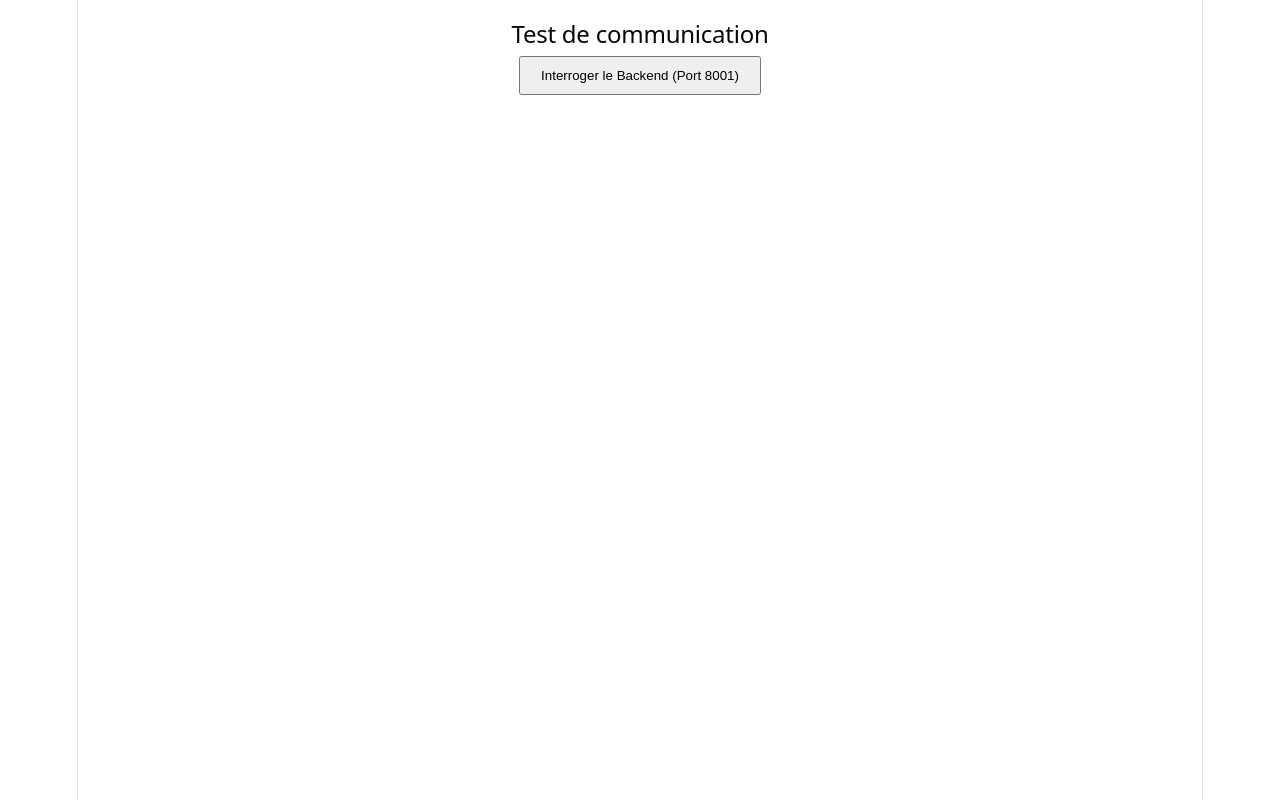
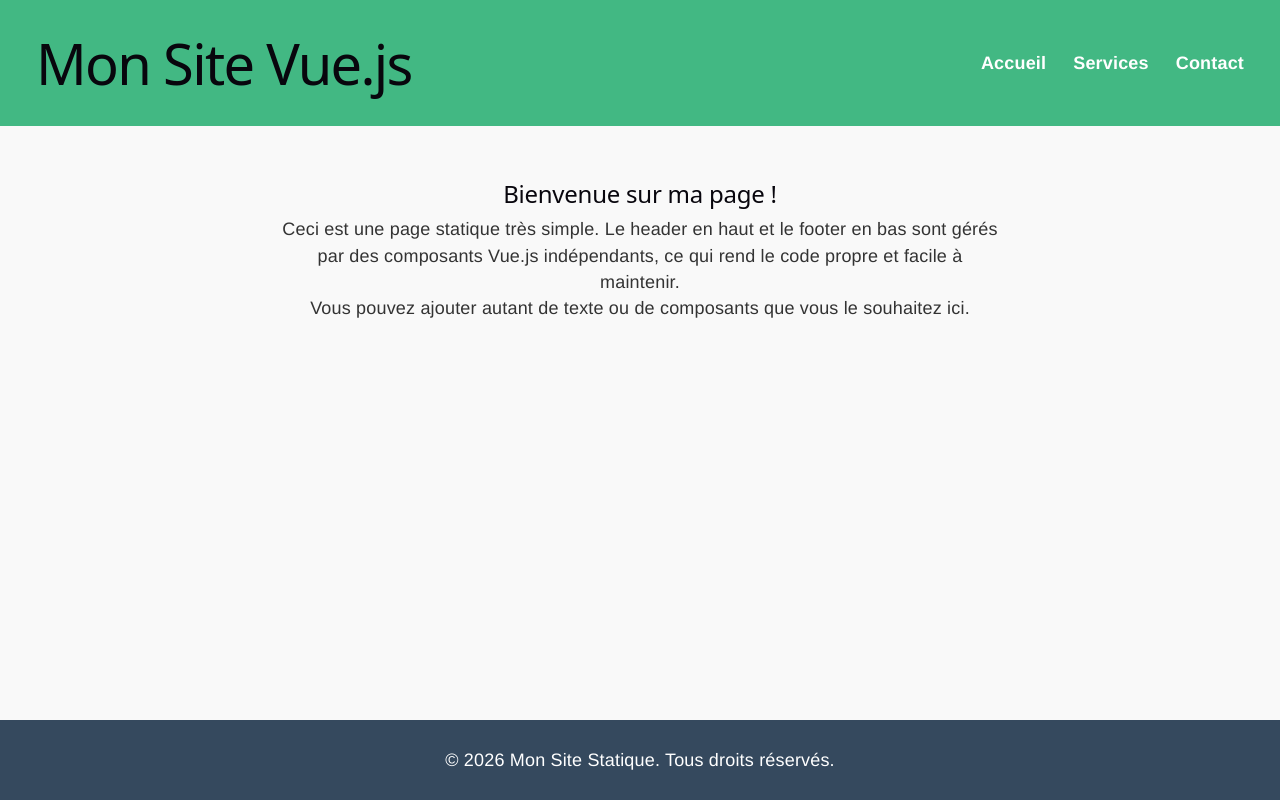
Before and after one commit to lupin100/Stage-Uqac, a Vue app in the folder frontend/: page / in a window 1280 px wide. Built offline with nearby package versions, Linux system fonts and the light colour scheme.

Commit message:
page de test

```diff
--- a/frontend/src/App.vue
+++ b/frontend/src/App.vue
@@ -1,37 +1,50 @@
 <script setup>
-import { ref } from 'vue'
-
-const result = ref(null)
-const error = ref(null)
-
-const testConnection = async () => {
-  try {
-    const response = await fetch('http://127.0.0.1:8001/api/ping')
-    if (!response.ok) throw new Error('Erreur réseau')
-    result.value = await response.json()
-    error.value = null
-  } catch (err) {
-    error.value = err.message
-    result.value = null
-  }
-}
+// Importation de nos composants enfants
+import AppHeader from './components/AppHeader.vue'
+import AppFooter from './components/AppFooter.vue'
 </script>
 
 <template>
-  <div style="padding: 20px; text-align: center;">
-    <h2>Test de communication</h2>
-    <button @click="testConnection" style="padding: 10px 20px; cursor: pointer;">
-      Interroger le Backend (Port 8001)
-    </button>
+  <div class="layout">
+    <AppHeader />
 
-    <div v-if="result" style="margin-top: 20px; color: green; border: 1px solid green; padding: 10px;">
-      Succès ! <br>
-      <strong>Message :</strong> {{ result.message }} <br>
-      <strong>Heure du serveur :</strong> {{ result.date }}
-    </div>
+    <main class="content">
+      <h2>Bienvenue sur ma page !</h2>
+      <p>
+        Ceci est une page statique très simple. Le header en haut et le footer en bas
+        sont gérés par des composants Vue.js indépendants, ce qui rend le code propre
+        et facile à maintenir.
+      </p>
+      <p>
+        Vous pouvez ajouter autant de texte ou de composants que vous le souhaitez ici.
+      </p>
+    </main>
 
-    <div v-if="error" style="margin-top: 20px; color: red; border: 1px solid red; padding: 10px;">
-      Échec : {{ error }}
-    </div>
+    <AppFooter />
   </div>
 </template>
+
+<style>
+/* Styles globaux pour toute la page */
+body {
+  margin: 0;
+  font-family: 'Helvetica Neue', Arial, sans-serif;
+  background-color: #f9f9f9;
+  color: #333;
+  min-width: 100%;
+}
+
+/* Le layout en Flexbox permet de garder le footer toujours en bas de l'écran */
+.layout {
+  display: flex;
+  flex-direction: column;
+  min-height: 100vh;
+}
+
+.content {
+  padding: 3rem 2rem;
+  max-width: 800px;
+  margin: 0 auto;
+  flex: 1; /* Remplit l'espace vide entre le header et le footer */
+}
+</style>
--- /dev/null
+++ b/frontend/src/components/AppFooter.vue
@@ -0,0 +1,16 @@
+<template>
+  <footer class="footer">
+    <p>&copy; 2026 Mon Site Statique. Tous droits réservés.</p>
+  </footer>
+</template>
+
+<style scoped>
+.footer {
+  background-color: #35495e; /* Bleu foncé de Vue.js */
+  color: white;
+  text-align: center;
+  padding: 1.5rem;
+  margin-top: auto; /* Permet de pousser le footer en bas */
+  width: 100%;
+}
+</style>
--- /dev/null
+++ b/frontend/src/components/AppHeader.vue
@@ -0,0 +1,42 @@
+<template>
+  <header class="header">
+    <h1>Mon Site Vue.js</h1>
+    <nav>
+      <ul class="nav-links">
+        <li><a href="#">Accueil</a></li>
+        <li><a href="#">Services</a></li>
+        <li><a href="#">Contact</a></li>
+      </ul>
+    </nav>
+  </header>
+</template>
+
+<style scoped>
+.header {
+  background-color: #42b883; /* Vert officiel de Vue.js */
+  color: white;
+  padding: 1rem 2rem;
+  display: flex;
+  justify-content: space-between;
+  align-items: center;
+  width: 100%;
+}
+
+.nav-links {
+  list-style: none;
+  display: flex;
+  gap: 1.5rem;
+  margin: 0;
+  padding: 0;
+}
+
+.nav-links a {
+  color: white;
+  text-decoration: none;
+  font-weight: bold;
+}
+
+.nav-links a:hover {
+  text-decoration: underline;
+}
+</style>
--- a/frontend/src/style.css
+++ b/frontend/src/style.css
@@ -50,8 +50,15 @@
   }
 }
 
-body {
+*, *::before, *::after {
+  box-sizing: border-box;
+}
+
+html, body {
   margin: 0;
+  padding: 0;
+  width: 100%;
+  overflow-x: hidden; /* Empêche physiquement le scroll horizontal */
 }
 
 h1,
@@ -157,11 +164,10 @@ code {
 }
 
 #app {
-  width: 1126px;
+  width: 100%;
   max-width: 100%;
   margin: 0 auto;
   text-align: center;
-  border-inline: 1px solid var(--border);
   min-height: 100svh;
   display: flex;
   flex-direction: column;
--- a/frontend/vite.config.js
+++ b/frontend/vite.config.js
@@ -1,7 +1,13 @@
 import { defineConfig } from 'vite'
 import vue from '@vitejs/plugin-vue'
 
-// https://vite.dev/config/
 export default defineConfig({
   plugins: [vue()],
+  server: {
+    host: true,
+    port: 5173,
+    watch: {
+      usePolling: true, // Force Docker à détecter les changements de fichiers
+    }
+  }
 })
```
Also changed, not shown: frontend/src/components/HelloWorld.vue (deleted, +0 -93 lines).
